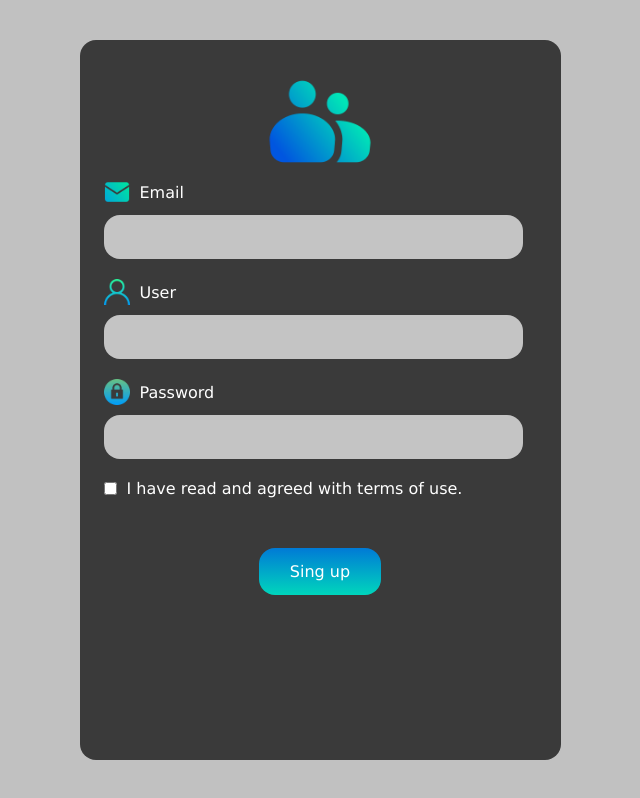
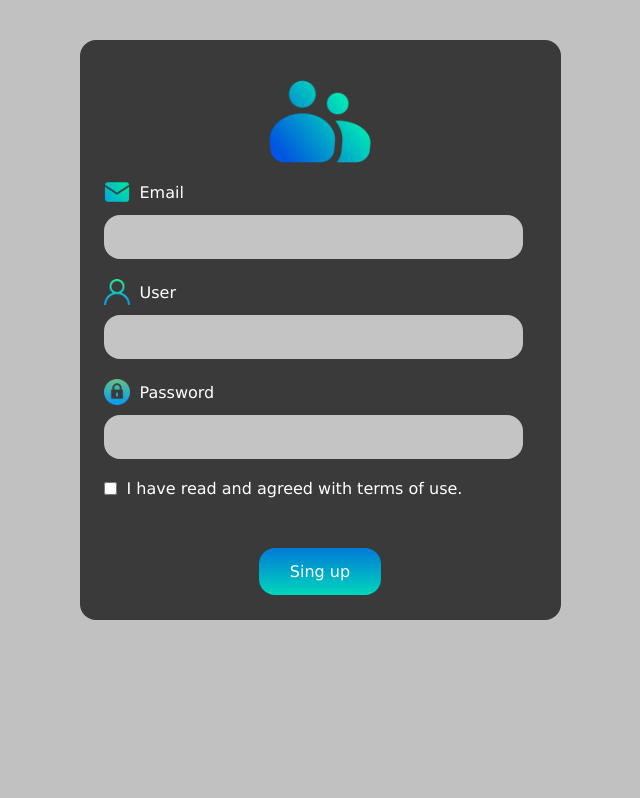
Before and after one commit to EnriqueSantos-dev/Form-with-css-and-html, a plain HTML site: page cadastro/signup.html in a window 1280 px wide. Shown: the whole page, without its empty margins (320-960 px from the left). Drawn offline with Linux system fonts and the light colour scheme.

Commit message:
mudança no tamanho

```diff
--- a/cadastro/style.css
+++ b/cadastro/style.css
@@ -18,7 +18,7 @@ body{
     background-color:#3A3A3A ;
     max-width: 481px;
     width: 100%;
-    max-height: 580;
+    max-height: 580px;
     padding: 1.5rem;
     border-radius: 1rem;
 }
```
